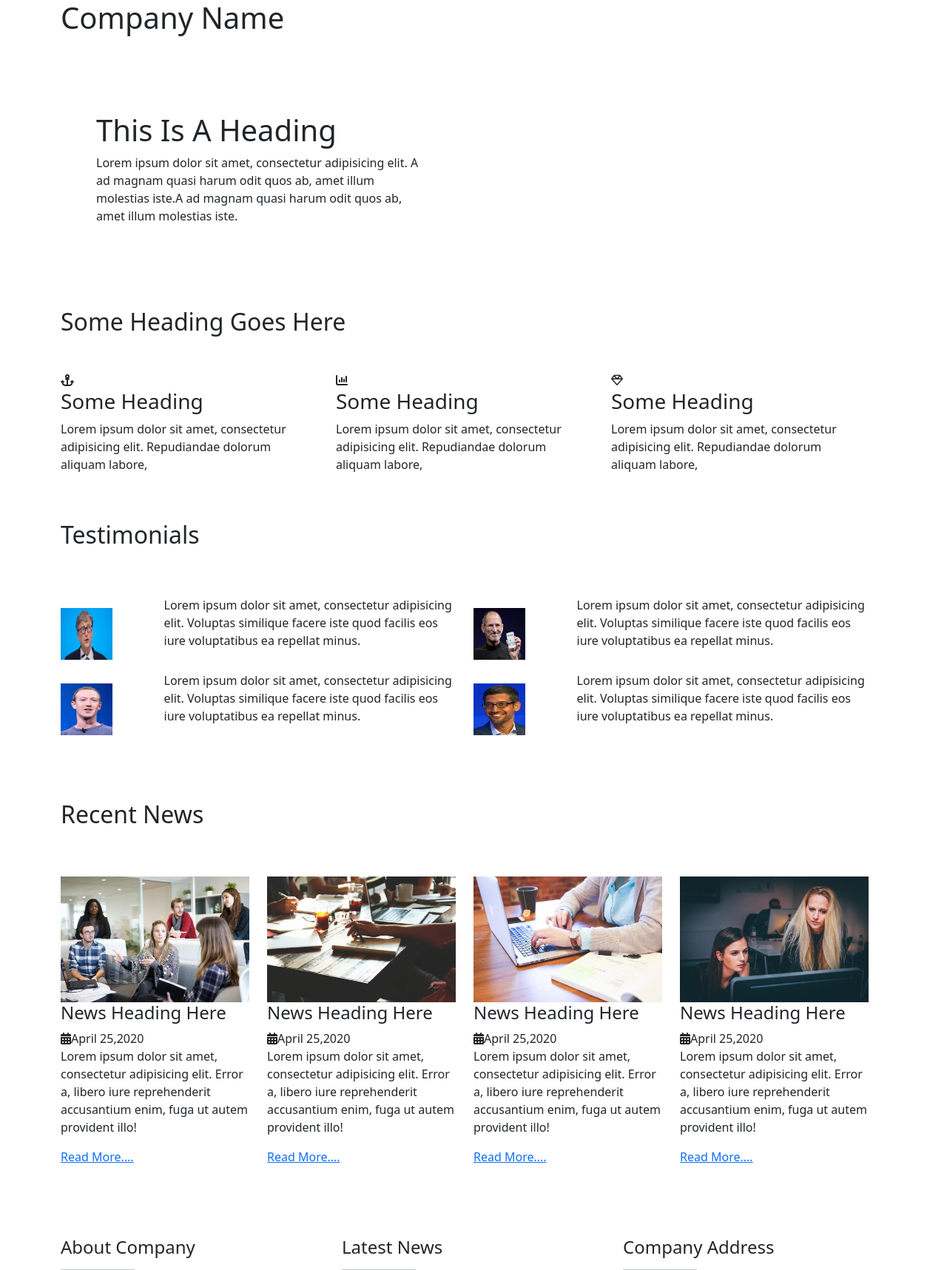
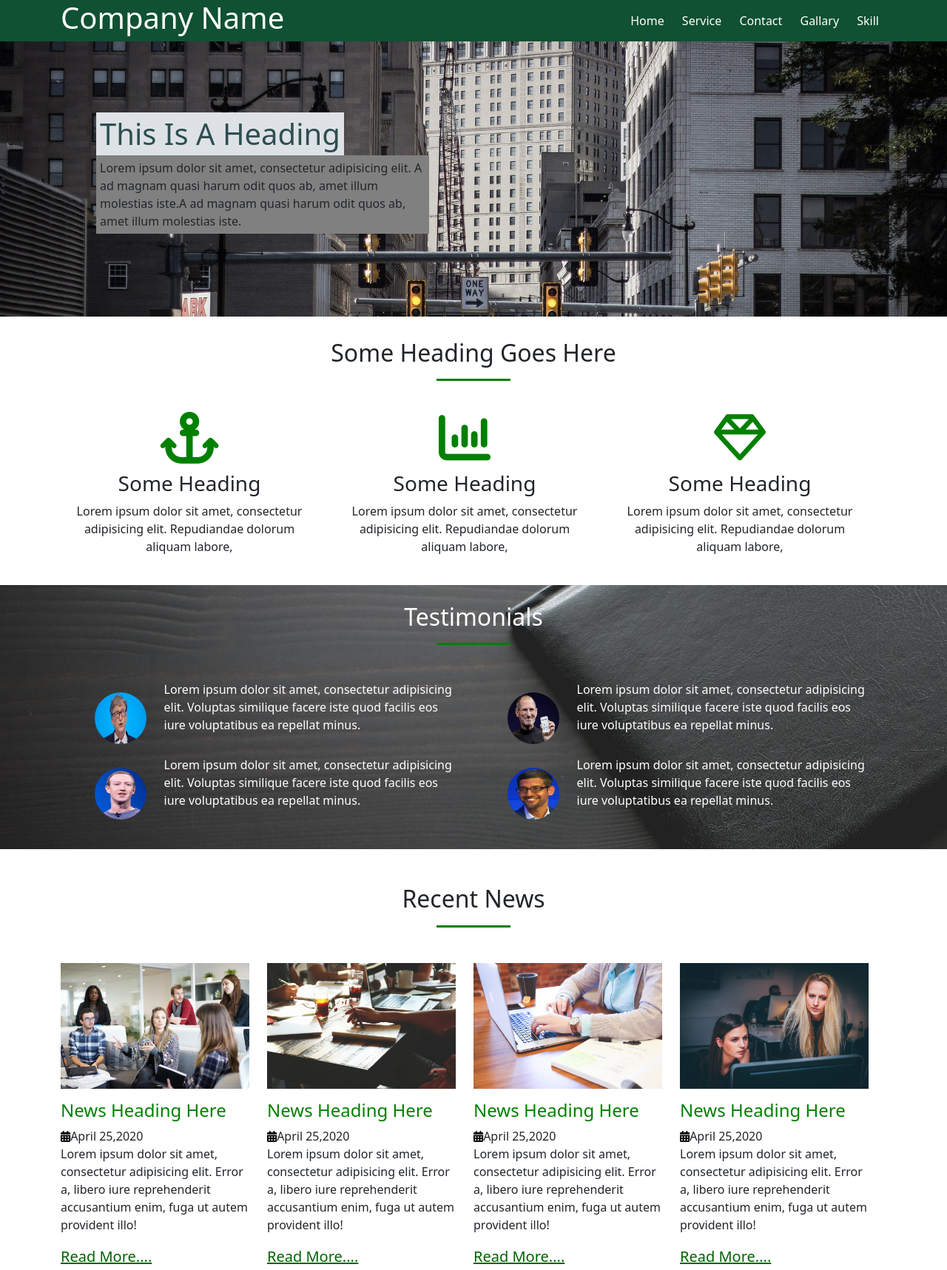
Before and after one commit to mahadi131/bootstrap, a plain HTML site: page index.html in a window 1280 px wide. Shown: the top 1717 px of the page at 74% size. Drawn offline with Linux system fonts and the light colour scheme.

Commit message:
Update style.css

```diff
--- a/css/style.css
+++ b/css/style.css
@@ -1,52 +1,97 @@
-.header{
-    background-color: #e74c3c;
+
+.nav{
+    background: #0f5132;
+    overflow: hidden;
+    color: white;
+}
+ul li {
+    list-style: none;
+    display: inline-block;
+}
+li a{
+    color: white;
+    text-decoration: none;
+    padding: 5px 10px
+}
+li a:hover{
+    color: white;
+    background: #052214;
+    border-radius: 5px;
+}
+.main-body{
+    background: url(/background.jpg);
+    background-repeat: no-repeat;
+    background-size: cover;
+    background-size: contain
     color: white
 }
-ul{
-    list-style: none;
-    margin-top: 12px
+.main-body h1{
+    background: #dee2e6;
+    padding: 5px;
+    display: inline-block;
+    margin-bottom: 0px;
+    color: darkslategray;
 }
-ul li{
-    display: inline-block;
+.main-body p{
+    background: gray;
+    padding: 5px;
 }
-ul li a{
-    color: white;
-    text-decoration: none;
-        padding: 5px 10px;
-
+.container-section{
+    text-align: center;
 }
-ul li a:hover{
-    color: white;
-    background-color: #b72313;
-    padding: 5px 10px;
-
-}
-.logo{
-    font-size: 2rem;
-    display: inline-block;
-}
-
-.banner{
-    color: white;
-    background-image: url(/img/background.jpg);
-    background-size: cover;
-    height: 400px
-}
-.banner-title h2{
-    background: rgba(255,255,255,0.8);
-    display: inline-block;
-    padding: 10px;
-    color: black;
-    margin: 0;
-}
-.banner .container{
-    margin-top: 50px
-}
-p.lead{
-    background-color: rgba(231,76,60,0.7);
+.container-section i{
+    font-size: 70px;
+    color: green;
     padding: 10px;
 }
+h2{
+    text-align:center;
+}
+.hr{
+    height: 3px;
+    width: 100px;
+    background: green;
+    margin: auto;
+}
+.container-section .container{
+    margin-top: 30px;;
+}
+.testimonial{
+    background: url(../office-865091_1920.jpg);
+    color: white;
+    text-align: justify-all
+}
+.client{
+    border-radius: 50% 50%;
+    margin: auto;
+    margin-left: 40%;
+}
+.testimonial-row{
+    margin-bottom: 50px;
+}
+.recent i{
+    font-size: 15px;
+    color: black;
+    padding: 0
+}
+.recent h4{
+    color: green;
+    margin-top: 15px;
+}
+.recent a{
+color: darkgreen;
+font-size: 20px}
+.footer p , h5{
+text-align: left;
+}
+.footer{
+    background: rgb(44,63,86);
+    color: white;
+}
 hr{
-  width: 100px;
-    height: 100px;
+    width: 50px;
+    padding: 0px;
+    margin: 0px;
+    color: white;
+    background: white;
 }
```
